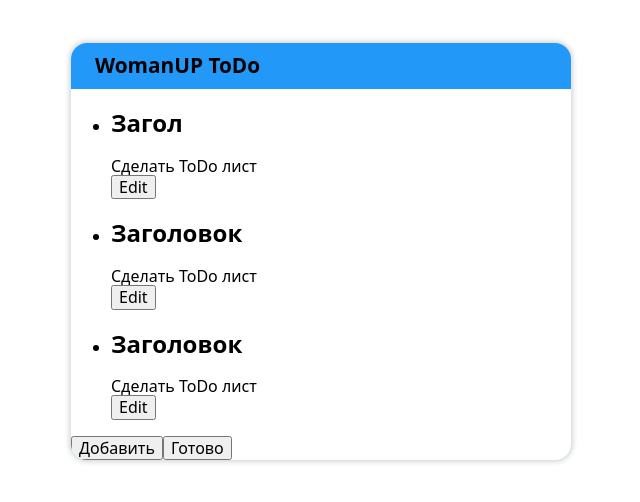
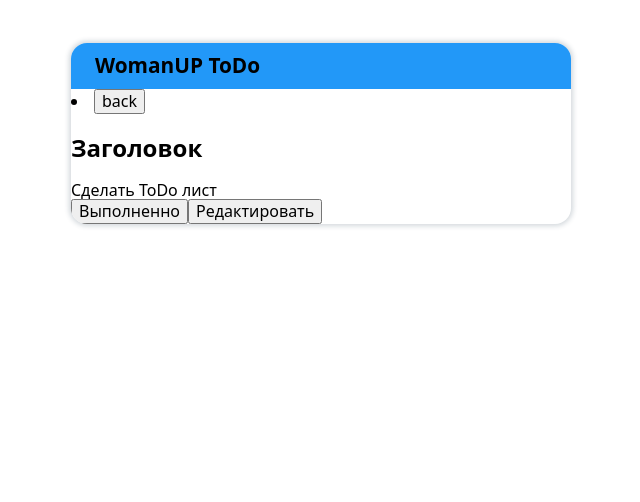
Before and after one commit to 13knvv/woman-up-to-do, a React (Create React App) app: page /edit/1 in a window 1280 px wide. Shown: the top 502 px of the page, without its empty margins (319-959 px from the left). Built offline with nearby package versions, Linux system fonts and the light colour scheme.

Commit message:
add toDoEdit

```diff
--- a/package.json
+++ b/package.json
@@ -10,9 +10,12 @@
     "@types/node": "^16.18.3",
     "@types/react": "^18.0.25",
     "@types/react-dom": "^18.0.9",
+    "mobx": "^6.7.0",
+    "mobx-react-lite": "^3.4.0",
     "normalize.css": "^8.0.1",
     "react": "^18.2.0",
     "react-dom": "^18.2.0",
+    "react-router-dom": "^6.4.3",
     "react-scripts": "5.0.1",
     "sass": "^1.56.1",
     "typescript": "^4.9.3",
--- a/src/App.tsx
+++ b/src/App.tsx
@@ -1,5 +1,7 @@
 import React from 'react'
+import { Route, Routes } from 'react-router-dom'
 import Header from './Components/Header/Header'
+import ToDoEdit from './Components/ToDoEdit/ToDoEdit'
 import ToDoList from './Components/ToDoList/ToDoList'
 import './scss/app.scss'
 
@@ -7,7 +9,10 @@ function App() {
   return (
     <div className="app_container">
       <Header />
-      <ToDoList />
+      <Routes>
+        <Route path="/" element={<ToDoList />} />
+        <Route path="/edit/:id" element={<ToDoEdit />} />
+      </Routes>
     </div>
   )
 }
--- a/src/Components/ToDo/ToDo.tsx
+++ b/src/Components/ToDo/ToDo.tsx
@@ -1,49 +1,25 @@
-import { useState } from 'react'
-import { IToDo } from '../ToDoList/ToDoList'
+import { observer } from 'mobx-react-lite'
+import { useNavigate } from 'react-router-dom'
+import { IToDo } from '../../MobX/ToDoStore'
 
 interface IPropsToDo {
   toDo: IToDo
-  handleChangeInput: (id: number, field: string, e: any) => void
 }
 
 const ToDo = (props: IPropsToDo) => {
-  const [isEditMode, setIsEditMode] = useState<boolean>(false)
+  const navigate = useNavigate()
 
-  const onChangeInput = (id: number, field: string, e: any) => {
-    props.handleChangeInput(id, field, e)
-  }
-
-  const changeEditMode = (boolean: boolean) => {
-    setIsEditMode(boolean)
+  const changeEditMode = () => {
+    navigate(`edit/${props.toDo.id}`)
   }
 
   return (
     <li>
-      {isEditMode ? (
-        <>
-          <input
-            type="text"
-            value={props.toDo.title}
-            placeholder="Заголовок"
-            onChange={(e) => onChangeInput(props.toDo.id, 'title', e)}
-          />
-          <input
-            type="text"
-            value={props.toDo.text}
-            placeholder="Текст"
-            onChange={(e) => onChangeInput(props.toDo.id, 'text', e)}
-          />
-          <button onClick={() => changeEditMode(false)}>ok</button>
-        </>
-      ) : (
-        <>
-          <h2>{props.toDo.title}</h2>
-          <div>{props.toDo.text}</div>
-          <button onClick={() => changeEditMode(true)}>Edit</button>
-        </>
-      )}
+      <input type="checkbox" name="" id="" />
+      <h2 onClick={changeEditMode}>{props.toDo.title}</h2>
+      <div onClick={changeEditMode}>{props.toDo.text}</div>
     </li>
   )
 }
 
-export default ToDo
+export default observer(ToDo)
--- /dev/null
+++ b/src/Components/ToDoEdit/ToDoEdit.tsx
@@ -0,0 +1,71 @@
+import { observer } from 'mobx-react-lite'
+import { useEffect, useState } from 'react'
+import { useNavigate, useParams } from 'react-router-dom'
+import { useStores } from '../../MobX/stores'
+
+const ToDoEdit = () => {
+  const { toDoStore } = useStores()
+  const toDo = toDoStore.editableToDo
+  const [isEditMode, setIsEditMode] = useState<boolean>(false)
+  const { id } = useParams()
+  const navigate = useNavigate()
+
+  useEffect(() => {
+    toDoStore.setEditableToDo(Number(id))
+  }, [])
+
+  const onChangeInput = (field: string, e: any) => {
+    toDoStore.changeEditableToDo(field, e)
+  }
+
+  const onClickSave = () => {
+    setIsEditMode(false)
+    toDoStore.saveEditedToDo()
+  }
+
+  const onClickEdit = () => {
+    setIsEditMode(true)
+  }
+
+  const onClickСancel = () => {
+    setIsEditMode(false)
+    toDoStore.setEditableToDo(Number(id))
+  }
+
+  const onClickBack = () => {
+    navigate(`/`)
+  }
+
+  return (
+    <li>
+      <button onClick={onClickBack}>back</button>
+      {isEditMode ? (
+        <>
+          <input
+            type="text"
+            value={toDo?.title}
+            placeholder="Заголовок"
+            onChange={(e) => onChangeInput('title', e)}
+          />
+          <input
+            type="text"
+            value={toDo?.text}
+            placeholder="Текст"
+            onChange={(e) => onChangeInput('text', e)}
+          />
+          <button onClick={onClickСancel}>Отмена</button>
+          <button onClick={onClickSave}>Сохранить</button>
+        </>
+      ) : (
+        <>
+          <h2>{toDo?.title}</h2>
+          <div>{toDo?.text}</div>
+          <button>Выполненно</button>
+          <button onClick={onClickEdit}>Редактировать</button>
+        </>
+      )}
+    </li>
+  )
+}
+
+export default observer(ToDoEdit)
--- a/src/Components/ToDoList/ToDoList.tsx
+++ b/src/Components/ToDoList/ToDoList.tsx
@@ -1,53 +1,31 @@
-import { useEffect, useState } from 'react'
+import { observer } from 'mobx-react-lite'
+import { useEffect } from 'react'
+import { useStores } from '../../MobX/stores'
+import { IToDo } from '../../MobX/ToDoStore'
 import ToDo from '../ToDo/ToDo'
 
-const todoArr = [
-  { id: 0, title: 'Загол', text: 'Сделать ToDo лист', completionDate: '28.11.2022', files: [] },
-  { id: 1, title: 'Заголовок', text: 'Сделать ToDo лист', completionDate: '28.11.2022', files: [] },
-  { id: 2, title: 'Заголовок', text: 'Сделать ToDo лист', completionDate: '28.11.2022', files: [] },
-]
-
-export interface IToDo {
-  id: number
-  title: string
-  text: string
-  completionDate: string
-  files: Array<any>
-}
-
 const ToDoList = () => {
-  const [toDoArr, setToDoArr] = useState<IToDo[]>([])
+  const { toDoStore } = useStores()
+  const toDoList = toDoStore.toDoList
 
   useEffect(() => {
-    setToDoArr(todoArr)
+    //toDoStore.getToDoList()
   }, [])
 
-  const handleChangeInput = (id: number, field: string, e: any) => {
-    const newToDoArr = toDoArr.map((toDo) => {
-      if (toDo.id === id) {
-        return { ...toDo, [field]: e.target.value }
-      }
-      return toDo
-    })
-    setToDoArr(newToDoArr)
-  }
-
-  const toDoList = toDoArr.map((toDo: IToDo) => {
-    return <ToDo key={toDo.id} toDo={toDo} handleChangeInput={handleChangeInput} />
+  const toDoComponentsList = toDoList.map((toDo: IToDo) => {
+    return <ToDo key={toDo.id} toDo={toDo} />
   })
 
   const onClickAddToDo = () => {}
-  const onClickOpenPopupAddToDo = () => {}
 
   return (
     <div>
-      <ul>{toDoList}</ul>
+      <ul>{toDoComponentsList}</ul>
       <div>
-        <button onClick={onClickOpenPopupAddToDo}>Добавить</button>
-        <button onClick={onClickAddToDo}>Готово</button>
+        <button onClick={onClickAddToDo}>+</button>
       </div>
     </div>
   )
 }
 
-export default ToDoList
+export default observer(ToDoList)
--- /dev/null
+++ b/src/MobX/ToDoStore.ts
@@ -0,0 +1,72 @@
+import { makeAutoObservable } from 'mobx'
+
+export interface IToDo {
+  id: number
+  title: string
+  text: string
+  completionDate: string
+  files: Array<any>
+}
+
+const todoList = [
+  { id: 0, title: 'Загол', text: 'Сделать ToDo лист', completionDate: '28.11.2022', files: [] },
+  { id: 1, title: 'Заголовок', text: 'Сделать ToDo лист', completionDate: '28.11.2022', files: [] },
+  { id: 2, title: 'Заголовок', text: 'Сделать ToDo лист', completionDate: '28.11.2022', files: [] },
+]
+
+class ToDoStore {
+  toDoList: IToDo[] = todoList
+
+  editableToDo: IToDo = { id: -1, title: '', text: '', completionDate: '', files: [] }
+
+  constructor() {
+    makeAutoObservable(this)
+  }
+
+  setToDoList(toDoList: IToDo[]) {
+    this.toDoList = toDoList
+  }
+
+  getToDoList() {
+    this.setToDoList(todoList)
+  }
+
+  getToDoById(id: number) {
+    return this.toDoList.find((toDo) => toDo.id === id)
+  }
+
+  // changeToDoList(id: number, field: string, e: any) {
+  //   const newToDoArr = this.toDoList.map((toDo) => {
+  //     if (toDo.id === id) {
+  //       return { ...toDo, [field]: e.target.value }
+  //     }
+  //     return toDo
+  //   })
+  //   this.setToDoList(newToDoArr)
+  // }
+
+  changeEditableToDo(field: string, e: any) {
+    this.editableToDo = { ...this.editableToDo, [field]: e.target.value }
+  }
+
+  setEditableToDo(id: number) {
+    const toDo = this.getToDoById(id)
+    if (toDo) {
+      this.editableToDo = toDo
+    }
+  }
+
+  saveEditedToDo() {
+    this.toDoList.forEach((toDo, index, arr) => {
+      if (toDo.id === this.editableToDo.id) {
+        arr[index] = this.editableToDo
+      }
+    })
+  }
+
+  addToDo(toDo: IToDo) {
+    this.toDoList.push(toDo)
+  }
+}
+
+export default ToDoStore
--- /dev/null
+++ b/src/MobX/stores.ts
@@ -0,0 +1,15 @@
+import { createContext, useContext } from "react"
+import ToDoStore from "./ToDoStore"
+
+class RootStore {
+
+  toDoStore: ToDoStore
+
+  constructor() {
+    this.toDoStore  = new ToDoStore
+  }
+}
+
+const StoresContext = createContext(new RootStore())
+
+export const useStores = () => useContext(StoresContext)
--- a/src/index.tsx
+++ b/src/index.tsx
@@ -1,6 +1,11 @@
 import React from 'react'
 import ReactDOM from 'react-dom/client'
+import { BrowserRouter } from 'react-router-dom'
 import App from './App'
 
 const root = ReactDOM.createRoot(document.getElementById('root') as HTMLElement)
-root.render(<App />)
+root.render(
+  <BrowserRouter>
+    <App />
+  </BrowserRouter>
+)
```
Also changed, not shown: 1 other file (tests, documents, lock files or other folders).
